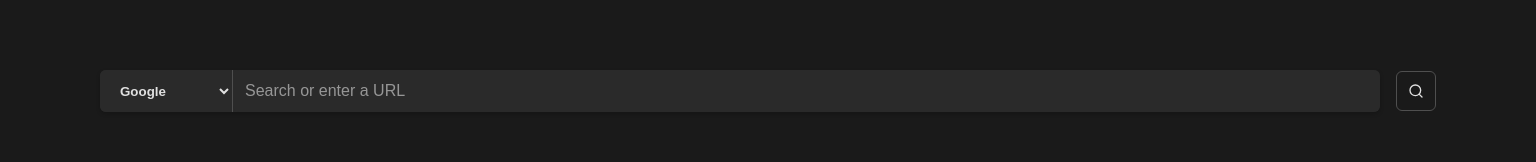
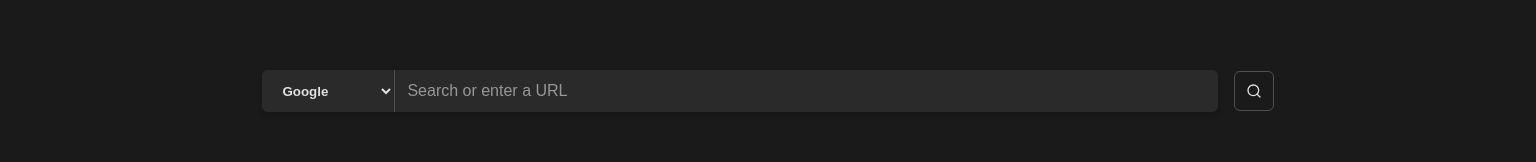
Before and after one commit to redradman/foxdash, a Svelte app: page / in a window 1536 px wide. Shown: the part 256-418 px from the top of the page. Built offline with nearby package versions, Linux system fonts and the light colour scheme.

Commit message:
improve default visual of search bar

```diff
--- a/src/components/SearchBar.svelte
+++ b/src/components/SearchBar.svelte
@@ -48,19 +48,15 @@
     align-items: center;
     gap: 1rem;
     width: 100%;
+    max-width: 70%;
+    margin: 0 auto;
     padding: 0 2rem;
     box-sizing: border-box;
   }
 
-  @media (min-width: 1400px) {
-    .search-container {
-      max-width: 1400px;
-      margin: 0 auto;
-    }
-  }
-
   @media (max-width: 768px) {
     .search-container {
+      max-width: 85%;
       padding: 0 1rem;
       gap: 0.75rem;
     }
@@ -68,6 +64,7 @@
 
   @media (max-width: 480px) {
     .search-container {
+      max-width: 95%;
       padding: 0 0.5rem;
       gap: 0.5rem;
     }
```
